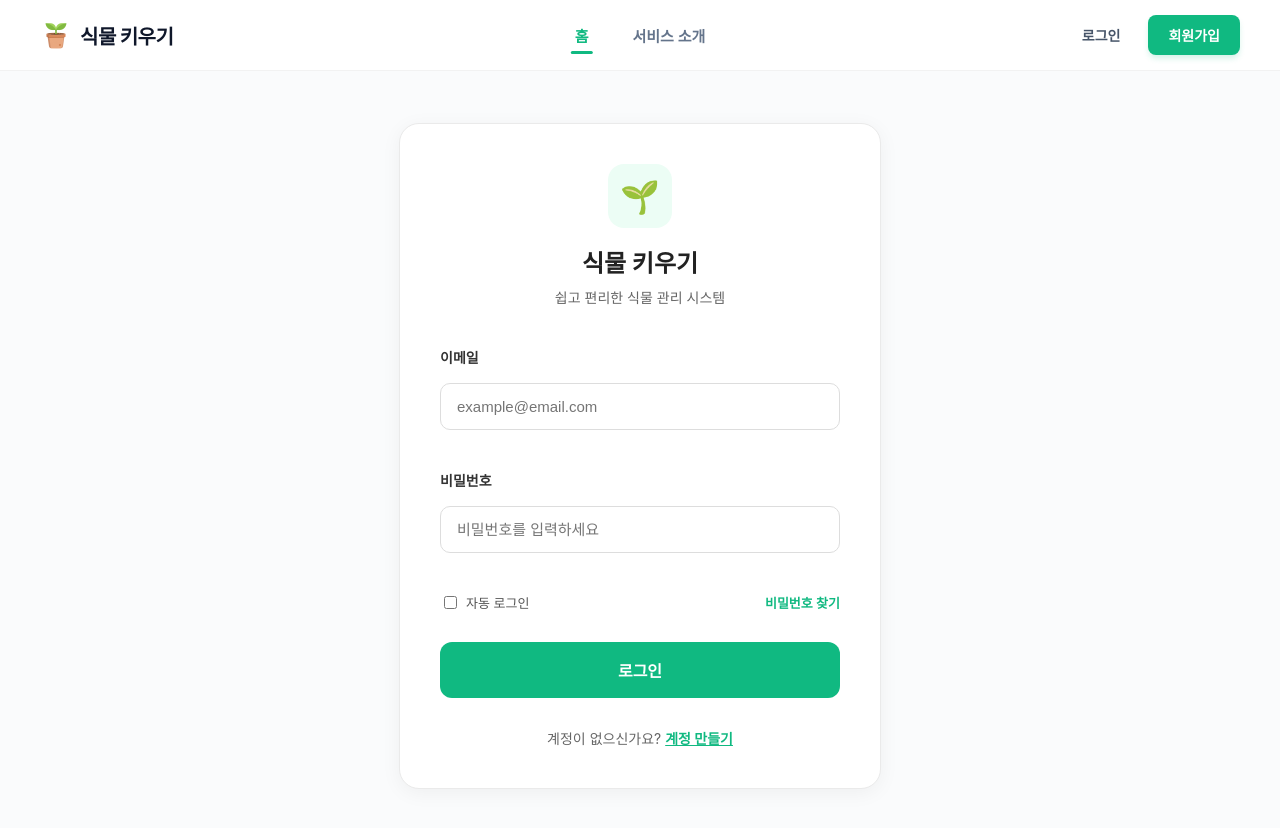
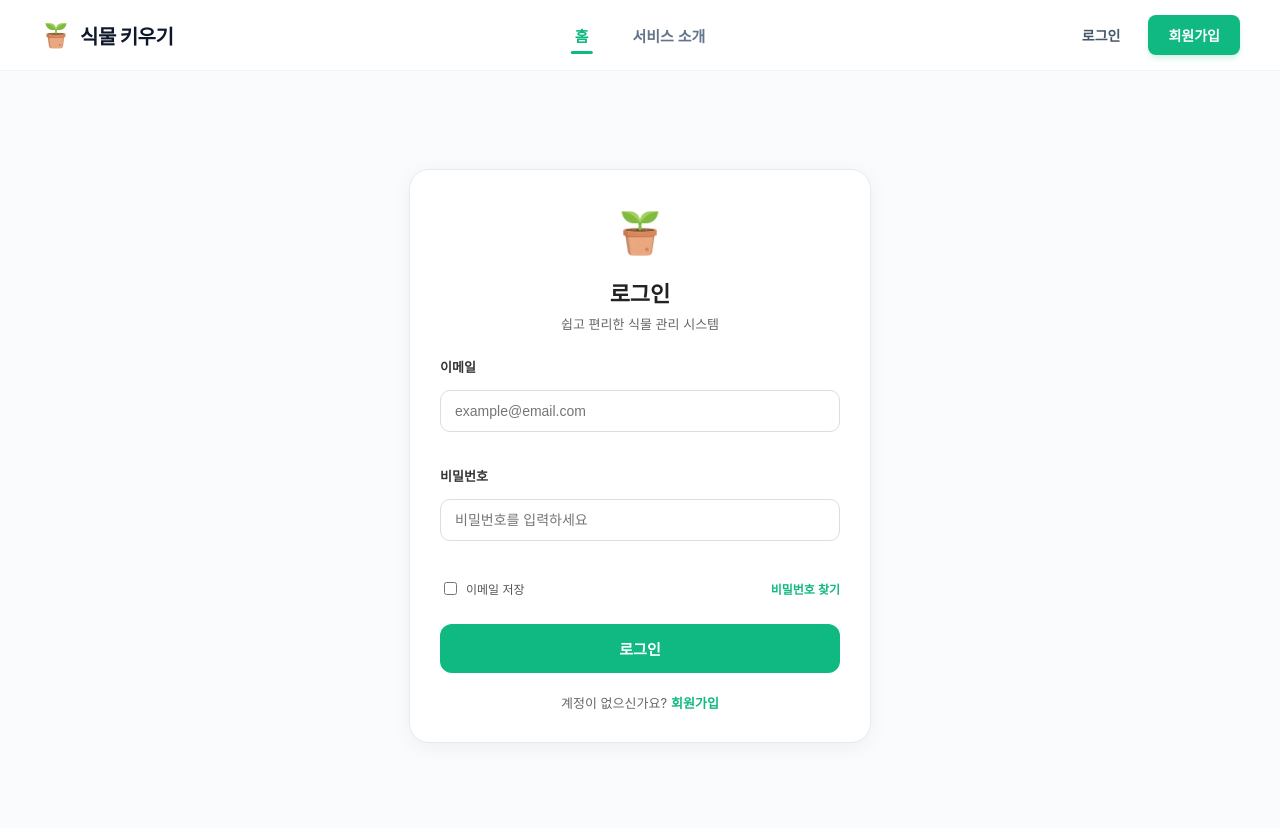
Before and after one commit to tshong3/26-1-web, a React (Create React App) app in the folder frontend/: page /login in a window 1280 px wide. Shown: the top 828 px of the page. Built offline with nearby package versions, Linux system fonts and the light colour scheme.

Commit message:
로그인, 회원가입 UI 수정

```diff
--- a/frontend/src/pages/LoginPage.css
+++ b/frontend/src/pages/LoginPage.css
@@ -11,7 +11,7 @@
   background-color: white;
   width: 100%;
   max-width: 400px;
-  padding: 40px;
+  padding: 30px;
   border-radius: 20px;
   box-shadow: 0 4px 20px rgba(0,0,0,0.05);
   border: 1px solid #eaeaea;
@@ -19,7 +19,7 @@
 
 .login-header {
   text-align: center;
-  margin-bottom: 40px;
+  margin-bottom: 24px;
 }
 
 .login-logo {
@@ -28,50 +28,45 @@
   align-items: center;
   width: 64px;
   height: 64px;
-  background-color: #ecfdf5;
   border-radius: 16px;
-  margin-bottom: 16px;
-}
-
-.logo-icon-large {
-  font-size: 32px;
+  margin-bottom: 12px;
 }
 
 .login-header h2 {
-  margin: 0 0 8px 0;
-  font-size: 24px;
+  margin: 0 0 6px 0;
+  font-size: 22px;
   color: #222;
 }
 
 .login-header p {
   margin: 0;
   color: #666;
-  font-size: 14px;
+  font-size: 13px;
 }
 
 .login-form {
   display: flex;
   flex-direction: column;
-  gap: 20px;
+  gap: 14px;
 }
 
 .input-group {
   display: flex;
   flex-direction: column;
-  gap: 8px;
+  gap: 6px;
 }
 
 .input-group label {
-  font-size: 14px;
+  font-size: 13px;
   font-weight: 600;
   color: #333;
 }
 
 .input-group input {
-  padding: 14px 16px;
+  padding: 12px 14px;
   border: 1px solid #ddd;
   border-radius: 10px;
-  font-size: 15px;
+  font-size: 14px;
   transition: border-color 0.2s;
 }
 
@@ -84,8 +79,9 @@
   display: flex;
   justify-content: space-between;
   align-items: center;
-  font-size: 13px;
-  margin-bottom: 10px;
+  font-size: 12px;
+  margin-top: 4px;
+  margin-bottom: 8px;
 }
 
 .remember-me {
@@ -106,12 +102,13 @@
   background-color: #10b981;
   color: white;
   border: none;
-  padding: 16px;
+  padding: 14px;
   border-radius: 12px;
-  font-size: 16px;
+  font-size: 15px;
   font-weight: bold;
   cursor: pointer;
   transition: background-color 0.2s;
+  margin-top: 4px;
 }
 
 .btn-login-submit:hover {
@@ -119,9 +116,9 @@
 }
 
 .signup-link-box {
-  margin-top: 30px;
+  margin-top: 20px;
   text-align: center;
-  font-size: 14px;
+  font-size: 13px;
   color: #666;
 }
 
@@ -130,6 +127,7 @@
   font-weight: bold;
   cursor: pointer;
   margin-left: 4px;
+  text-decoration: none;
 }
 
 .input-group input.error-border {
@@ -141,6 +139,6 @@
   color: #ef4444;
   font-size: 12px;
   font-weight: 500;
-  margin-top: 1px;
+  margin-top: 2px;
   display: block;
 }
--- a/frontend/src/pages/LoginPage.jsx
+++ b/frontend/src/pages/LoginPage.jsx
@@ -1,6 +1,7 @@
-import React, { useState } from 'react';
+import React, { useState, useEffect } from 'react';
 import { useNavigate, Link } from 'react-router-dom';
 import useSensorStore from '../store/useSensorStore';
+import mainLogo from '../assets/logo.png';
 import './LoginPage.css';
 
 function LoginPage() {
@@ -8,8 +9,17 @@ function LoginPage() {
   const { login } = useSensorStore();
   const [email, setEmail] = useState('');
   const [password, setPassword] = useState('');
+  const [saveId, setSaveId] = useState(false);
   const [loading, setLoading] = useState(false);
   const [errors, setErrors] = useState({ email: '', password: '' });
+
+  useEffect(() => {
+    const savedEmail = localStorage.getItem('savedEmail');
+    if (savedEmail) {
+      setEmail(savedEmail);
+      setSaveId(true);
+    }
+  }, []);
 
   const handleLogin = async (e) => {
     e.preventDefault();
@@ -36,6 +46,11 @@ function LoginPage() {
     setLoading(false);
 
     if (result.success) {
+      if (saveId) {
+        localStorage.setItem('savedEmail', email);
+      } else {
+        localStorage.removeItem('savedEmail');
+      }
       navigate('/dashboard');
     } else {
       alert(result.message);
@@ -47,9 +62,13 @@ function LoginPage() {
       <div className="login-box">
         <div className="login-header">
           <div className="login-logo">
-            <span className="logo-icon-large">🌱</span>
+            <img
+              src={mainLogo}
+              alt="식물 키우기 로고"
+              style={{ width: '56px', height: '56px', objectFit: 'contain' }}
+            />
           </div>
-          <h2>식물 키우기</h2>
+          <h2>로그인</h2>
           <p>쉽고 편리한 식물 관리 시스템</p>
         </div>
 
@@ -88,19 +107,28 @@ function LoginPage() {
 
           <div className="login-options">
             <label className="remember-me">
-              <input type="checkbox" /> 자동 로그인
+              <input
+                type="checkbox"
+                checked={saveId}
+                onChange={(e) => setSaveId(e.target.checked)}
+              /> 이메일 저장
             </label>
-            <span className="forgot-password">비밀번호 찾기</span>
+            <span
+              className="forgot-password"
+              onClick={() => alert('준비 중')}
+            >
+              비밀번호 찾기
+            </span>
           </div>
 
           <button type="submit" className="btn-login-submit" disabled={loading}>
-            {loading ? '로그인 중...' : '로그인'}
+            {loading ? '로그인' : '로그인'}
           </button>
         </form>
 
         <div className="signup-link-box">
           계정이 없으신가요?
-          <Link to="/register" className="signup-link">계정 만들기</Link>
+          <Link to="/register" className="signup-link">회원가입</Link>
         </div>
       </div>
     </div>
--- a/frontend/src/pages/RegisterPage.jsx
+++ b/frontend/src/pages/RegisterPage.jsx
@@ -1,6 +1,7 @@
 import React, { useState } from 'react';
 import { useNavigate, Link } from 'react-router-dom';
 import { authService } from '../services/authService';
+import mainLogo from '../assets/logo.png';
 import './LoginPage.css';
 
 function RegisterPage() {
@@ -20,22 +21,22 @@ function RegisterPage() {
 
     // 각 칸별 에러 검증 로직
     if (!nickname) {
-      newErrors.nickname = '닉네임을 입력하세요.';
+      newErrors.nickname = '닉네임을 입력하세요';
       hasError = true;
     }
     if (!email) {
-      newErrors.email = '이메일을 입력하세요.';
+      newErrors.email = '이메일을 입력하세요';
       hasError = true;
     }
     if (!password) {
-      newErrors.password = '비밀번호를 입력하세요.';
+      newErrors.password = '비밀번호를 입력하세요';
       hasError = true;
     }
     if (!passwordConfirm) {
-      newErrors.passwordConfirm = '비밀번호를 한 번 더 입력하세요.';
+      newErrors.passwordConfirm = '비밀번호를 입력하세요';
       hasError = true;
     } else if (password !== passwordConfirm) {
-      newErrors.passwordConfirm = '비밀번호가 일치하지 않습니다.';
+      newErrors.passwordConfirm = '비밀번호가 일치하지 않아요';
       hasError = true;
     }
 
@@ -62,7 +63,11 @@ function RegisterPage() {
       <div className="login-box">
         <div className="login-header">
           <div className="login-logo">
-            <span className="logo-icon-large">🌱</span>
+            <img
+              src={mainLogo}
+              alt="식물 키우기 로고"
+              style={{ width: '56px', height: '56px', objectFit: 'contain' }}
+            />
           </div>
           <h2>회원가입</h2>
           <p>식물 키우기에 오신 것을 환영합니다</p>
@@ -134,12 +139,12 @@ function RegisterPage() {
           </div>
 
           <button type="submit" className="btn-login-submit" disabled={loading}>
-            {loading ? '가입 처리 중...' : '회원가입 완료'}
+            {loading ? '회원가입' : '회원가입'}
           </button>
         </form>
 
         <div className="signup-link-box">
-          이미 계정이 있으신가요? <Link to="/login" className="signup-link">로그인하기</Link>
+          이미 계정이 있으신가요? <Link to="/login" className="signup-link">로그인</Link>
         </div>
       </div>
     </div>
```
